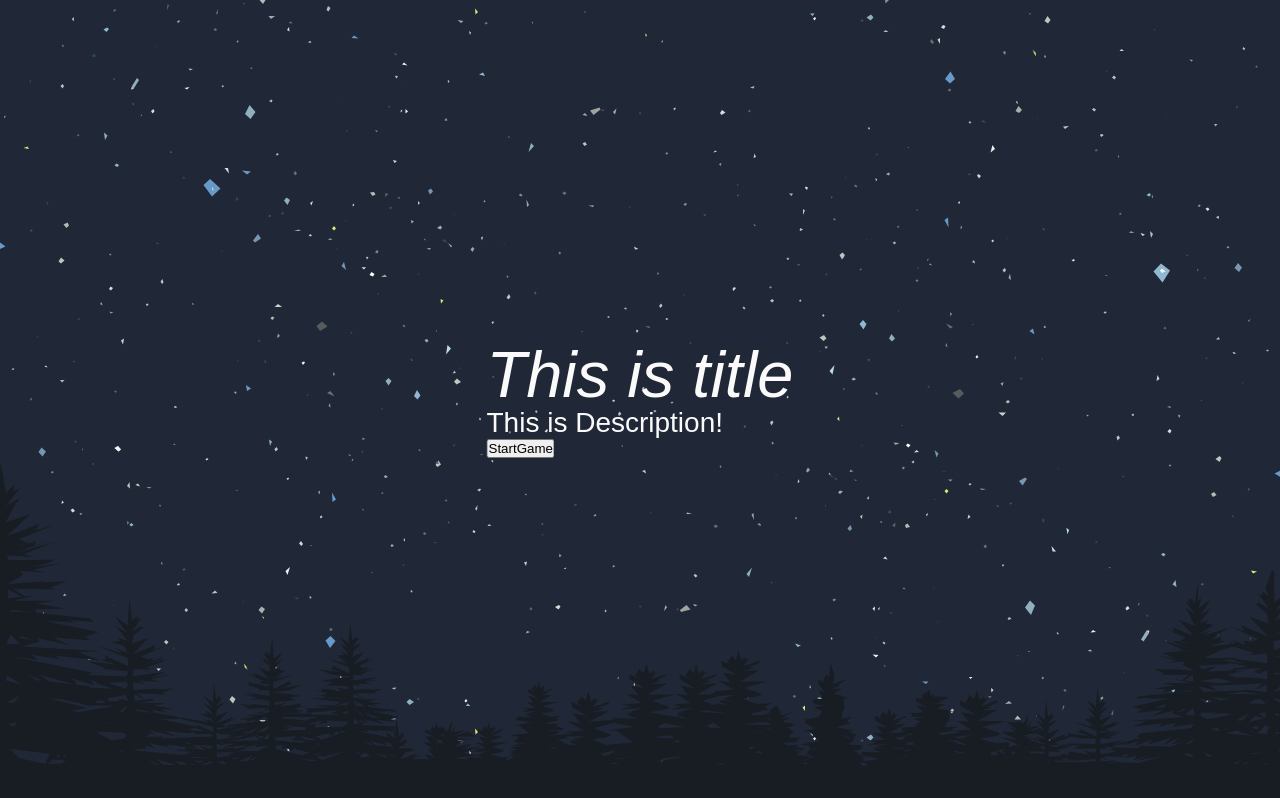
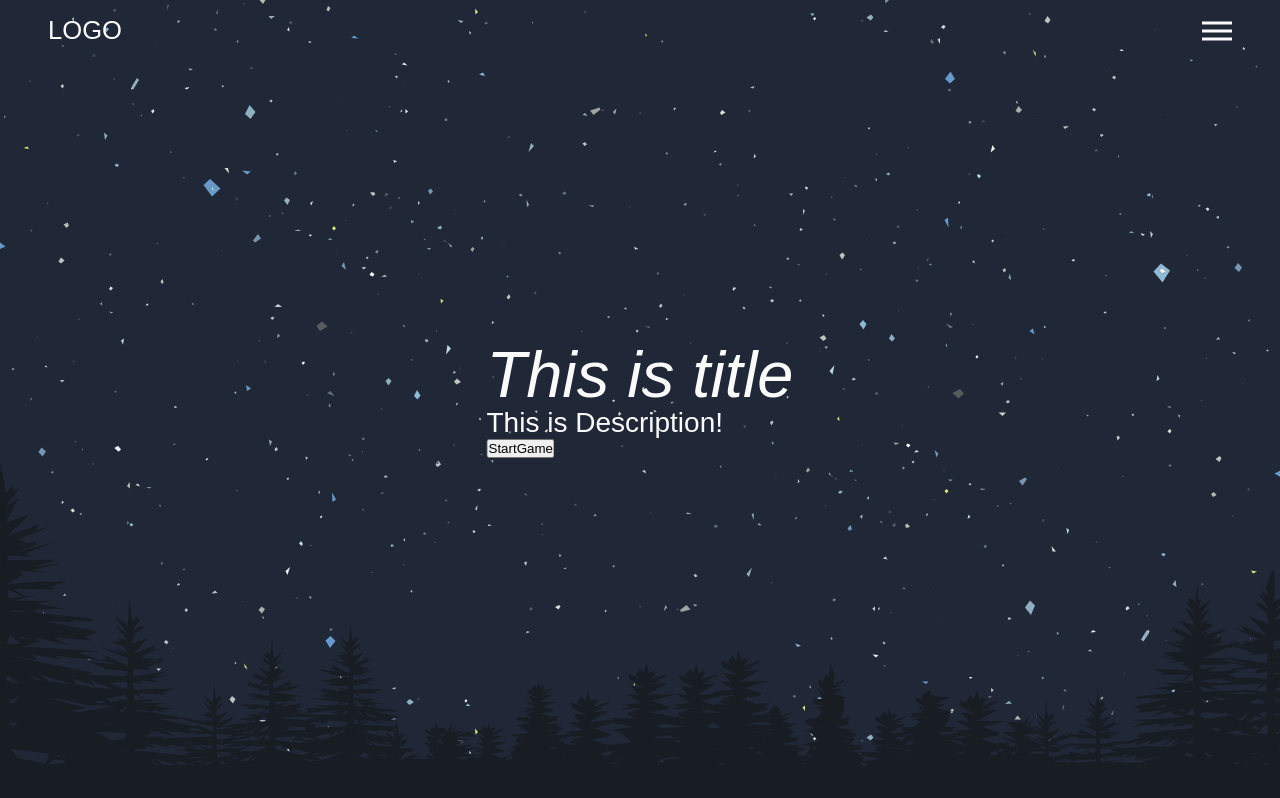
Before and after one commit to vensky/pokemon-game, a React (Create React App) app: page / in a window 1280 px wide. Shown: the top 798 px of the page. Built offline with nearby package versions, Linux system fonts and the light colour scheme.

Commit message:
Добавляет компонент MenuHeader

```diff
--- /dev/null
+++ b/src/components/MenuHeader/Menu/index.js
@@ -0,0 +1,29 @@
+import cn from 'classnames';
+
+import s from './style.module.css';
+
+const Menu = ({ showMenu }) => {
+    return (
+        <div className={cn(s.menuContainer, showMenu ? s.deactive : s.active)}>
+            <div className={s.overlay} />
+            <div className={s.menuItems}>
+                <ul>
+                    <li>
+                        <a href="#welcome">HOME</a>
+                    </li>
+                    <li>
+                        <a href="#game">GAME</a>
+                    </li>
+                    <li>
+                        <a href="#about">ABOUT</a>
+                    </li>
+                    <li>
+                        <a href="#contact">CONTACT</a>
+                    </li>
+                </ul>
+            </div>
+        </div>
+    );
+};
+
+export default Menu;
--- /dev/null
+++ b/src/components/MenuHeader/Menu/style.module.css
@@ -0,0 +1,212 @@
+.menuContainer > .overlay,
+.menuContainer.active > .overlay {
+    position: absolute;
+    right: 0;
+    height: calc(100vh - 120px);
+    width: calc(100vw - 120px);
+    background: #fafafa;
+}
+
+.menuContainer.active > .overlay {
+    animation: overlay-slide-in 300ms forwards 300ms;
+}
+
+@keyframes overlay-slide-in {
+    from {
+        width: calc(100vw - 120px);
+    }
+    to {
+        width: 0;
+    }
+}
+
+.menuContainer > .overlay {
+    animation: overlay-slide-out 300ms forwards;
+}
+
+@keyframes overlay-slide-out {
+    from {
+        left: 0;
+        width: 0;
+    }
+    to {
+        left: 0;
+        width: calc(100vw - 120px);
+    }
+}
+
+.menuContainer {
+    position: fixed;
+    height: 100vh;
+    width: 100vw;
+    background: #202934;
+    border: 60px solid #181d23;
+    display: flex;
+    flex-direction: column;
+    justify-content: center;
+    align-items: center;
+    overflow: hidden;
+}
+
+.menuContainer::before,
+.menuContainer::after {
+    content: '';
+    position: absolute;
+    width: 100%;
+    min-height: 100vh;
+    z-index: -1;
+}
+
+.menuContainer::before {
+    background: url(https://raw.githubusercontent.com/yagoestevez/fcc-portfolio/master/src/Images/Stars.svg?sanitize=true);
+}
+
+.menuContainer::after {
+    background: url(https://raw.githubusercontent.com/yagoestevez/fcc-portfolio/master/src/Images/Trees.svg?sanitize=true)
+        bottom repeat-x;
+}
+
+.menuContainer.deactive {
+    animation: fade-out 600ms forwards;
+}
+
+@keyframes fade-out {
+    0% {
+        opacity: 1;
+        z-index: 999;
+    }
+    50% {
+        opacity: 1;
+        z-index: 999;
+    }
+    100% {
+        opacity: 0;
+        z-index: -1;
+    }
+}
+
+.menuContainer.active {
+    animation: fade-in 300ms forwards;
+}
+
+@keyframes fade-in {
+    from {
+        opacity: 0;
+        z-index: -1;
+    }
+    to {
+        opacity: 1;
+        z-index: 999;
+    }
+}
+
+/***** Menu Items: Animation *****/
+.menuContainer ul {
+    margin-left: -80px;
+    opacity: 0;
+    animation: slide-out 200ms forwards;
+}
+
+.menuContainer ul {
+    list-style-type: none !important;
+    font-size: 3rem;
+}
+
+@keyframes slide-out {
+    from {
+        opacity: 1;
+        margin-left: 0px;
+    }
+    to {
+        opacity: 0;
+        margin-left: -80px;
+    }
+}
+
+.menuContainer.active ul {
+    animation: slide-in 300ms forwards 600ms;
+}
+
+@keyframes slide-in {
+    from {
+        opacity: 0;
+        margin-left: -80px;
+    }
+    to {
+        opacity: 1;
+        margin-left: 0;
+    }
+}
+
+/***** Menu Items: Hover Animation *****/
+.menuContainer ul li {
+    border-left: 0.2rem solid transparent;
+    transition: border-left 200ms;
+}
+
+.menuContainer ul li a {
+    font-size: 3rem;
+    padding-left: 0.5rem;
+}
+
+.menuContainer ul li a::after {
+    content: ' »';
+    font-size: 2.5rem;
+    color: transparent;
+    transition: color 200ms;
+}
+
+.menuContainer ul li a:hover::after {
+    content: ' »';
+    color: #f300b4;
+}
+
+.menuContainer a,
+.menuContainer a:visited {
+    color: #fafafa;
+}
+
+.menuContainer a:hover,
+.menuContainer a:active {
+    color: #f300b4;
+}
+
+@media only screen and (max-width: 649px) {
+    .menuContainer {
+        border: none;
+    }
+
+    .menuContainer > .overlay,
+    .menuContainer.active > .overlay {
+        height: 100vh;
+        width: 100vw;
+    }
+
+    .menuContainer.active > .overlay {
+        animation: overlay-slide-in 300ms forwards 300ms;
+    }
+
+    @keyframes overlay-slide-in {
+        from {
+            width: 100vw;
+        }
+        to {
+            width: 0;
+        }
+    }
+
+    .menu-container > .overlay {
+        animation: overlay-slide-out 300ms forwards;
+    }
+
+    @keyframes overlay-slide-out {
+        from {
+            left: 0;
+            width: 0;
+        }
+        to {
+            left: 0;
+            width: 100vw;
+        }
+    }
+}
--- /dev/null
+++ b/src/components/MenuHeader/Navbar/index.js
@@ -0,0 +1,31 @@
+import { useState } from 'react';
+import cn from 'classnames';
+
+import s from './style.module.css';
+
+const Navbar = ({ onClickMenu }) => {
+    const [isActive, setActive] = useState(false);
+    const handleClick = () => {
+        setActive(!isActive);
+        onClickMenu && onClickMenu(isActive);
+    };
+
+    return (
+        <nav id={s.navbar}>
+            <div className={s.navWrapper}>
+                <p className={s.brand}>LOGO</p>
+                <a
+                    className={cn(
+                        s.menuButton,
+                        isActive ? s.active : s.deactive
+                    )}
+                    onClick={handleClick}
+                >
+                    <span />
+                </a>
+            </div>
+        </nav>
+    );
+};
+
+export default Navbar;
--- /dev/null
+++ b/src/components/MenuHeader/Navbar/style.module.css
@@ -0,0 +1,87 @@
+#navbar {
+    position: fixed;
+    z-index: 9999;
+    width: 100%;
+    padding: 1rem;
+    display: flex;
+    justify-content: center;
+}
+
+#navbar.bgActive {
+    background: #181d23;
+}
+
+#navbar .navWrapper {
+    width: 100%;
+    display: flex;
+    justify-content: space-between;
+    align-items: center;
+    max-width: 1400px;
+    padding: 0 2rem;
+}
+
+#navbar .brand {
+    font-size: 1.6rem;
+    color: #fafafa;
+    cursor: default;
+}
+
+/***** Menu Button *****/
+.menuButton {
+    position: relative;
+    height: 22px;
+    width: 30px;
+    outline: none;
+}
+
+.menuButton span,
+.menuButton span::before,
+.menuButton span::after {
+    position: absolute;
+    content: '';
+    width: 30px;
+    height: 3px;
+    background: #fafafa;
+    transition: 500ms cubic-bezier(0.77, 0, 0.175, 1);
+}
+
+.menuButton span {
+    position: relative;
+    display: block;
+    top: 50%;
+    transform: translate(0, -50%);
+}
+
+.menuButton span::before {
+    top: -8px;
+}
+
+.menuButton span::after {
+    top: 8px;
+}
+
+.menuButton:hover > span,
+.menuButton:hover > span::before,
+.menuButton:hover > span::after {
+    background: #f300b4;
+}
+
+.menuButton.active > span {
+    background: transparent;
+}
+
+.menuButton.active > span::before {
+    transform: rotate(-225deg);
+    top: 0px;
+}
+
+.menuButton.active > span::after {
+    transform: rotate(225deg);
+    top: 0px;
+}
+
+@media only screen and (max-width: 849px) {
+    #navbar {
+        background: #181d23aa;
+    }
+}
--- /dev/null
+++ b/src/components/MenuHeader/index.js
@@ -0,0 +1,21 @@
+import { useState } from 'react';
+
+import Menu from './Menu';
+import Navbar from './Navbar';
+
+const MenuHeader = () => {
+    const [showMenu, setActive] = useState(true);
+
+    const handleClickMenu = (isActive) => {
+        setActive(isActive);
+    };
+
+    return (
+        <>
+            <Navbar onClickMenu={handleClickMenu} />
+            <Menu showMenu={showMenu} />
+        </>
+    );
+};
+
+export default MenuHeader;
--- a/src/routes/Home/index.js
+++ b/src/routes/Home/index.js
@@ -2,8 +2,9 @@ import Header from '../../components/Header';
 import Layout from '../../components/Layout';
 import Footer from '../../components/Footer';
 import PokemonCard from '../../components/PokemonCard';
+import MenuHeader from '../../components/MenuHeader';
 
-import layoutBg from './bg3.jpg';
+import layoutBg from '../../assets/bg3.jpg';
 import pokemons from '../../pokemons.json';
 
 import s from './style.module.css';
@@ -18,6 +19,7 @@ const HomePage = ({ onChangePage }) => {
 
     return (
         <>
+            <MenuHeader />
             <Header
                 title="Pokemon Game"
                 desc="This is simple triple triad card game"
```
Also changed, not shown: src/assets/bg3.jpg (renamed from src/routes/Home/bg3.jpg).
